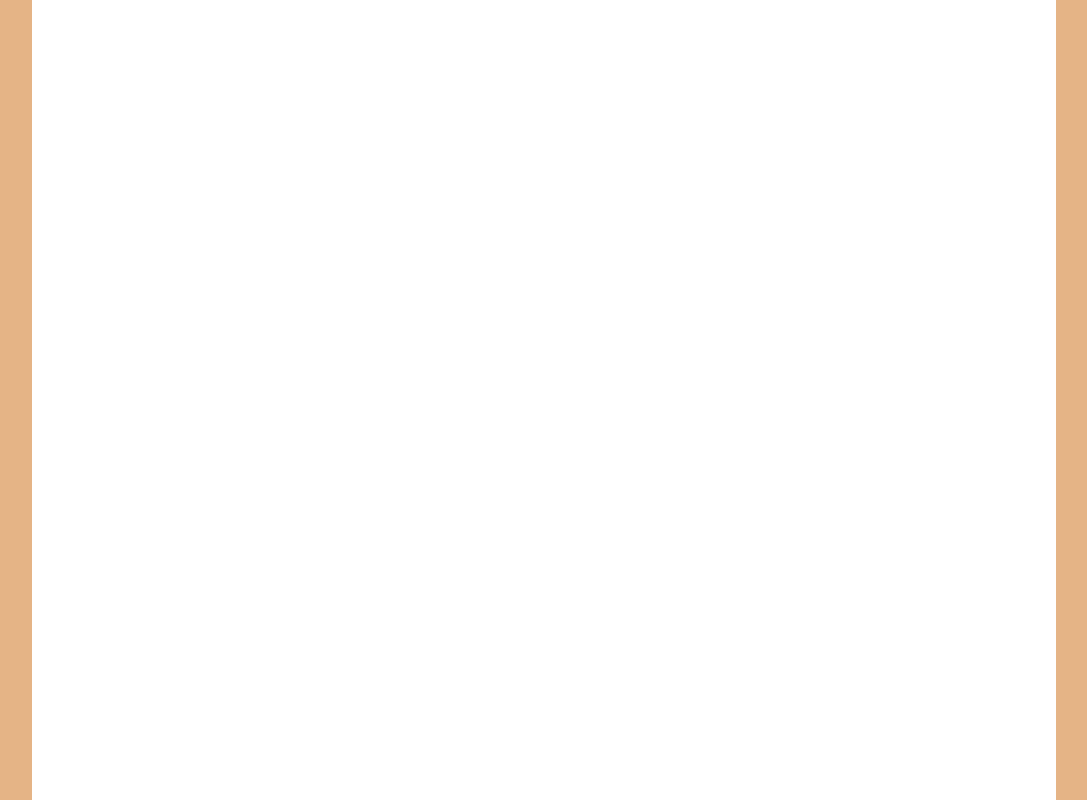
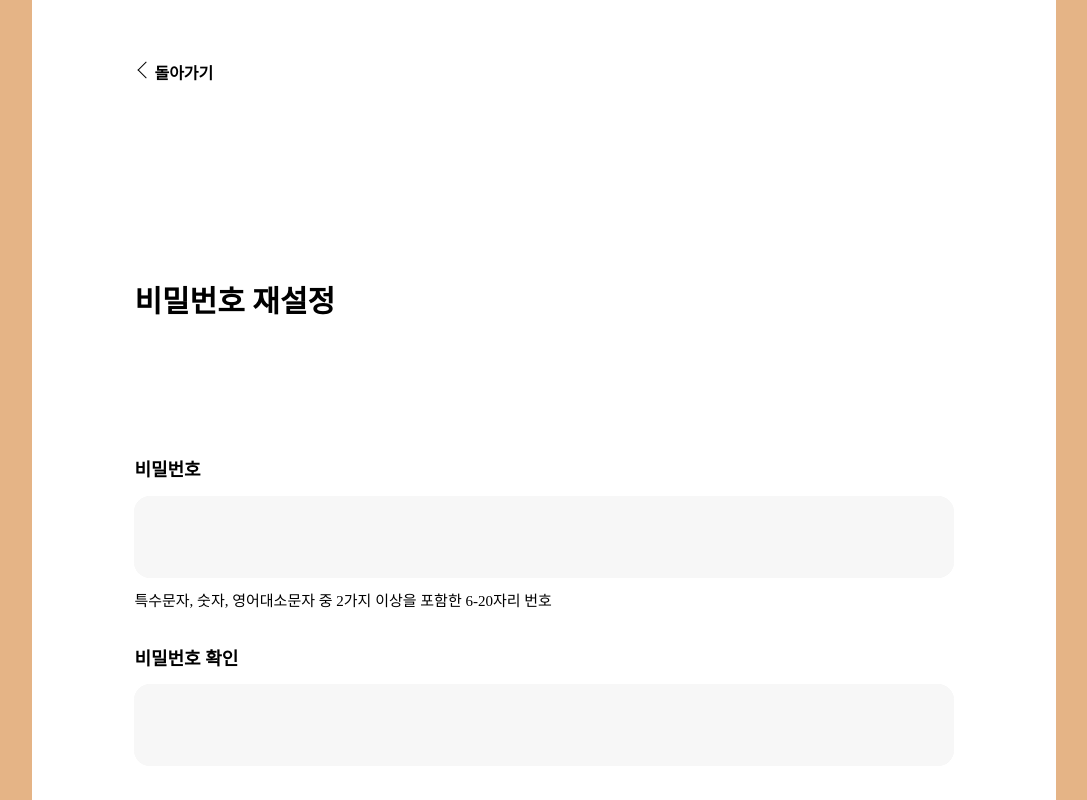
Before and after one commit to LeLu815/stamfee_front, a Next.js app in the folder stamfee/: page /resetpassword in a window 1280 px wide. Shown: the top 800 px of the page, without its empty margins (96-1183 px from the left). Built offline with nearby package versions, Linux system fonts and the light colour scheme.

Commit message:
feat : 비밀번호 재설정 페이지 디자인 완료]

```diff
--- a/stamfee/app/resetpassword/page.tsx
+++ b/stamfee/app/resetpassword/page.tsx
@@ -6,4 +6,44 @@ export const metadata: Metadata = {
 
 import NewPasswordSection from "@/components/page/newPassword";
 
-export default function ResetPasswordPage() {}
+export default function ResetPasswordPage() {
+  return (
+    <div className="w-w80 mx-auto">
+      <div className="aspect-[10/1] flex items-end">
+        <div className="relative mb-px w-small-3 mobile-size:w-browser-2 tablet-size:w-browser-3 browser-size:w-browser-4 aspect-square">
+          <div
+            style={{ top: "15%", left: "30%" }}
+            className="absolute w-w60 aspect-square border-solid border-r border-t rotate-225"
+          ></div>
+        </div>
+        <div className="hover:cursor-pointer font-semibold text-small-2 mobile-size:text-mobile-1 tablet-size:text-tablet-1 browser-size:text-browser-1">
+          돌아가기
+        </div>
+      </div>
+      <div className="aspect-[3/1] flex flex-col justify-end gap-gap3">
+        <div className="font-semibold text-browser-3 mobile-size:text-browser-5 tablet-size:text-big-2 browser-size:text-big-4">
+          비밀번호 재설정
+        </div>
+        <div
+          style={{ visibility: "hidden" }}
+          className="font-semibold text-browser-1 small-size:text-browser-3 mobile-size:text-browser-5 tablet-size:text-big-2 browser-size:text-big-4"
+        >
+          간편하게 가입해보세요
+        </div>
+      </div>
+      <NewPasswordSection />
+      <div className="aspect-[5/1] flex items-end justify-end">
+        <div className="hover:cursor-pointer font-semibold text-small-2 mobile-size:text-mobile-1 tablet-size:text-tablet-1 browser-size:text-browser-1">
+          다음으로
+        </div>
+        <div className="mb-px relative w-small-3 mobile-size:w-browser-2 tablet-size:w-browser-3 browser-size:w-browser-4 aspect-square">
+          <div
+            style={{ top: "15%", left: "30%" }}
+            className="absolute w-w60 aspect-square border-solid border-r border-t rotate-45"
+          ></div>
+        </div>
+      </div>
+      <div className="pb-p30"></div>
+    </div>
+  );
+}
--- a/stamfee/components/page/newPassword.tsx
+++ b/stamfee/components/page/newPassword.tsx
@@ -1,49 +1,55 @@
 "use client";
 
-import { useState } from "react";
+import { useState, useRef } from "react";
 
 export default function NewPasswordSection() {
-  // 로그인 스텝
-  const [step, setStep] = useState<number>(1);
+  const passwordRef = useRef<HTMLInputElement | null>(null);
+  const [password, setPassword] = useState<string>("");
+  const [checkPassword, setCheckPassword] = useState<string | boolean>("");
 
-  // 스텝 1 : 핸드폰 번호
-  const [phoneNum, setPhoneNum] = useState<number | string>("");
-  const [inputNumCheck, setInputNumCheck] = useState(true);
-  const [inputNumResult, setInputNumResult] = useState<string | boolean>("");
+  const passwordConfirmRef = useRef<HTMLInputElement | null>(null);
+  const [passwordConfirm, setPasswordConfirm] = useState<string>("");
+  const [checkPasswordConfirm, setCheckPasswordConfirm] = useState<
+    string | boolean
+  >("");
 
-  // 스텝 2 : 인증 번호
-  const [certifiNum, setCertifiNum] = useState<number | string>("");
-  const [certifiCheck, setCertifiCheck] = useState(true);
-  const [certifiResult, setCertifiResult] = useState<string | boolean>("");
-
-  const handleChangeInputValue = (e: React.ChangeEvent<HTMLElement>) => {
+  // const reg = /^(?=.[a-zA-Z])((?=.\d)|(?=.*\W)).{6,20}$/;
+  // password
+  const handleChangePassword = (e: React.ChangeEvent<HTMLElement>) => {
+    setCheckPassword("");
     const value = (e.target as HTMLInputElement).value;
-    if (value.length > 11) {
+    if (value.length > 20) {
       return;
     }
+    setPassword(value);
+  };
+  const handleCheckpasswodCorrect = (e: React.ChangeEvent<HTMLElement>) => {
+    const reg1 = /^(?=.*\d)(?=.*[$@$!%*#?&])[A-Za-z\d@$!%*#?&]{6,20}$/;
+    const reg2 = /^(?=.*[A-Za-z])(?=.*[$@$!%*#?&])[A-Za-z\d@$!%*#?&]{6,20}$/;
+    const reg3 = /^(?=.*[A-Za-z])(?=.*\d)[A-Za-z\d@$!%*#?&]{6,20}$/;
+    const value = (e.target as HTMLInputElement).value;
 
-    const reg = /^([0-9])*$/;
-    if (value === "" || reg.test(value)) {
-      setInputNumCheck(true);
-      setInputNumResult(true);
-      setPhoneNum(value);
+    if (reg1.test(value) || reg2.test(value) || reg3.test(value)) {
+      setCheckPassword(true);
     } else {
-      setInputNumCheck(false);
+      setCheckPassword(false);
     }
   };
-  const handleChangeCertifiValue = (e: React.ChangeEvent<HTMLElement>) => {
-    setCertifiResult("");
+
+  // passwordConfirm
+  const handleChangePasswordConfirm = (e: React.ChangeEvent<HTMLElement>) => {
+    setCheckPasswordConfirm("");
     const value = (e.target as HTMLInputElement).value;
-    if (value.length > 6) {
+    if (value.length > 20) {
       return;
     }
-
-    const reg = /^([0-9])*$/;
-    if (value === "" || reg.test(value)) {
-      setCertifiCheck(true);
-      setCertifiNum(value);
+    setPasswordConfirm(value);
+  };
+  const handleCheckPasswordSame = (e: React.ChangeEvent<HTMLElement>) => {
+    if (password === passwordConfirm) {
+      setCheckPasswordConfirm(true);
     } else {
-      setCertifiCheck(false);
+      setCheckPasswordConfirm(false);
     }
   };
 
@@ -52,64 +58,61 @@ export default function NewPasswordSection() {
       <div className="aspect-square">
         <div className="pt-p13 flex flex-col line-break:flex-row line-break:items-center">
           <span className="font-semibold text-small-2 mobile-size:text-mobile-1 tablet-size:text-tablet-1 browser-size:text-browser-2">
-            휴대폰 번호
+            비밀번호
           </span>
           <span className="line-break:ml-m01 font-semibold text-red-600 text-small-0 small-size:text-small-1 mobile-size:text-small-2 tablet-size:text-small-3 browser-size:text-small-4">
-            {!inputNumCheck && "올바른 형식의 번호를 입력해주세요( - 제외)"}
-            {!inputNumResult &&
-              inputNumResult !== "" &&
-              "회원가입 이력이 없는 번호입니다."}
+            {checkPassword !== "" &&
+              !checkPassword &&
+              "비밀번호 규정을 확인해주세요"}
+          </span>
+          <span className="line-break:ml-m01 font-semibold text-green-600 text-small-0 small-size:text-small-1 mobile-size:text-small-2 tablet-size:text-small-3 browser-size:text-small-4">
+            {checkPassword && "규정에 맞아요"}
           </span>
         </div>
-        <div className="flex justify-between bg-amber-200 w-full mt-m02 aspect-[7/1] mobile-size:aspect-[8/1] tablet-size:aspect-[10/1] rounded-md line-break:rounded-xl tablet-size:rounded-2xl">
+        <div className="flex justify-between bg-myColor-loginInput w-full mt-m02 aspect-[7/1] mobile-size:aspect-[8/1] tablet-size:aspect-[10/1] rounded-md line-break:rounded-xl tablet-size:rounded-2xl">
           <input
-            onChange={handleChangeInputValue}
+            ref={passwordRef}
+            onBlur={handleCheckpasswodCorrect}
+            onChange={handleChangePassword}
             className={`${
-              !inputNumCheck &&
-              "border-t-2 border-l-2 border-b-2 border-red-600 border-solid"
-            } tracking-wide mobile-size:tracking-wider tablet-size:-widest browser-size:tracking-wwww text-small-2 mobile-size:text-small-5 tablet-size:text-mobile-5 browser-size:text-big-3  pl-p10 bg-myColor-loginInput w-full rounded-l-md line-break:rounded-l-xl tablet-size:rounded-l-2xl`}
-            value={phoneNum}
-            type="text"
+              checkPassword !== "" &&
+              !checkPassword &&
+              "border-2 border-red-600 border-solid"
+            } w-full focus:border-2-black tracking-wide mobile-size:tracking-wider tablet-size:-widest browser-size:tracking-wwww text-small-2 mobile-size:text-small-5 tablet-size:text-mobile-5 browser-size:text-big-3  pl-p10 bg-myColor-loginInput rounded-md line-break:rounded-xl tablet-size:rounded-2xl`}
+            value={password}
+            type="password"
           />
-          <div className="w-w25 line-break:w-w23 tablet-size:w-25  flex justify-center items-center bg-black rounded-r-md line-break:rounded-r-xl tablet-size:rounded-r-2xl">
-            <span className="m-auto text-white text-small-1 mobile-size:text-small-5 tablet-size:text-mobile-3 browser-size:text-big-1">
-              확인
-            </span>
-          </div>
         </div>
-        <div className="cursor-pointer underline underline-offset-2 decoration-from-font font-extralight pt-p2 text-small-1 mobile-size:text-small-2 tablet-size:text-small-4 browser-size:text-tablet-1">
-          인증번호가 오지 않았나요? 재전송
+        <div className="cursor-pointer decoration-from-font font-extralight pt-p2 text-small-1 mobile-size:text-small-2 tablet-size:text-small-4 browser-size:text-tablet-1">
+          특수문자, 숫자, 영어대소문자 중 2가지 이상을 포함한 6-20자리 번호
         </div>
 
         <div className="pt-p5 flex flex-col line-break:flex-row line-break:items-center">
           <span className="font-semibold text-small-2 mobile-size:text-mobile-1 tablet-size:text-tablet-1 browser-size:text-browser-2">
-            비밀번호
+            비밀번호 확인
           </span>
           <span className="line-break:ml-m01 font-semibold text-red-600 text-small-0 small-size:text-small-1 mobile-size:text-small-2 tablet-size:text-small-3 browser-size:text-small-4">
-            {!certifiCheck && "올바른 형식의 번호를 입력해주세요"}
-            {!certifiResult &&
-              certifiResult !== "" &&
-              "인증번호가 불일치해요. 번호를 다시 확인해주세요"}
+            {checkPasswordConfirm !== "" &&
+              !checkPasswordConfirm &&
+              "비밀번호가 불일치해요. 번호를 다시 확인해주세요"}
+          </span>
+          <span className="line-break:ml-m01 font-semibold text-green-600 text-small-0 small-size:text-small-1 mobile-size:text-small-2 tablet-size:text-small-3 browser-size:text-small-4">
+            {checkPasswordConfirm && "일치해요"}
           </span>
         </div>
-        <div className="flex justify-between bg-amber-200 w-full mt-m02 aspect-[8/1] mobile-size:aspect-[8/1] tablet-size:aspect-[10/1] rounded-md line-break:rounded-xl tablet-size:rounded-2xl">
+        <div className="flex justify-between bg-myColor-loginInput w-full mt-m02 aspect-[8/1] mobile-size:aspect-[8/1] tablet-size:aspect-[10/1] rounded-md line-break:rounded-xl tablet-size:rounded-2xl">
           <input
-            onChange={handleChangeCertifiValue}
+            ref={passwordConfirmRef}
+            onBlur={handleCheckPasswordSame}
+            onChange={handleChangePasswordConfirm}
             className={`${
-              !certifiCheck &&
-              "border-t-2 border-l-2 border-b-2 border-red-600 border-solid"
-            } tracking-wide mobile-size:tracking-wider tablet-size:-widest browser-size:tracking-wwww text-small-2 mobile-size:text-small-5 tablet-size:text-mobile-5 browser-size:text-big-3  pl-p10 bg-myColor-loginInput w-full rounded-l-md line-break:rounded-l-xl tablet-size:rounded-l-2xl`}
-            value={certifiNum}
-            type="text"
+              checkPasswordConfirm !== "" &&
+              !checkPasswordConfirm &&
+              "border-2 border-red-600 border-solid"
+            } tracking-wide mobile-size:tracking-wider tablet-size:-widest browser-size:tracking-wwww text-small-2 mobile-size:text-small-5 tablet-size:text-mobile-5 browser-size:text-big-3  pl-p10 bg-myColor-loginInput w-full rounded-md line-break:rounded-xl tablet-size:rounded-2xl`}
+            value={passwordConfirm}
+            type="password"
           />
-          <div className="w-w25 line-break:w-w23 tablet-size:w-25  flex justify-center items-center bg-black rounded-r-md line-break:rounded-r-xl tablet-size:rounded-r-2xl">
-            <span className="m-auto text-white text-small-1 mobile-size:text-small-5 tablet-size:text-mobile-3 browser-size:text-big-1">
-              확인
-            </span>
-          </div>
-        </div>
-        <div className="font-extralight pt-p2 text-small-1 mobile-size:text-small-2 tablet-size:text-small-4 browser-size:text-tablet-1">
-          카카오톡으로 전송된 6자리 비밀번호를 확인해주세요
         </div>
       </div>
     </>
```
